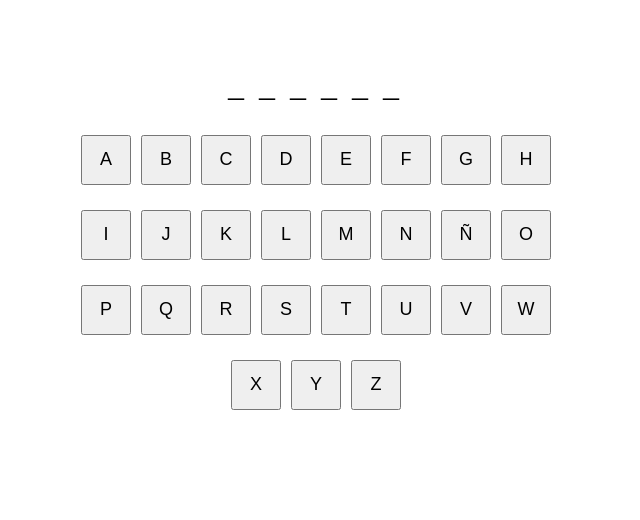
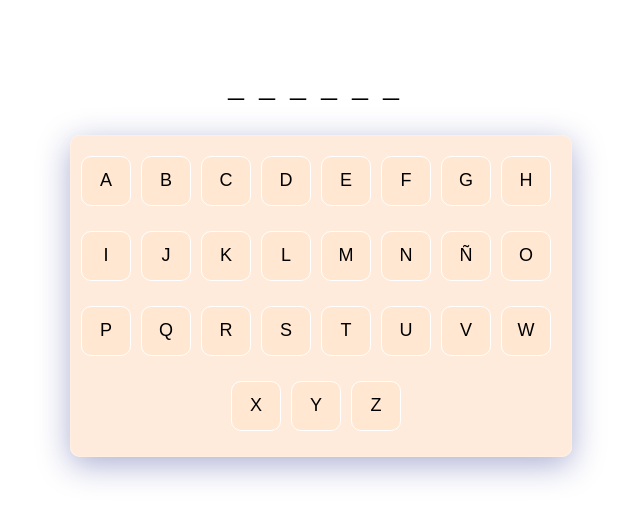
Before and after one commit to JoseDJarias/JuegoAhorcado, a website with bundled scripts: page public/index.html in a window 1280 px wide. Shown: the part 58-578 px from the top of the page, without its empty margins (319-959 px from the left). Built offline with nearby package versions, Linux system fonts and the light colour scheme.

Commit message:
Keyboard Style

```diff
--- a/assets/styles/styles.css
+++ b/assets/styles/styles.css
@@ -1,73 +1,91 @@
-header{
+header {
     display: flex;
     justify-content: center;
 }
+
 /* styles for the panel class */
-.panel{
+.panel {
     margin: 0 auto;
-    width:fit-content;
+    width: fit-content;
     height: 100px;
     display: flex;
     justify-content: space-evenly;
 }
 
-.lowbar-style{
-    font-size:xx-large;
+.lowbar-style {
+    font-size: xx-large;
     margin-right: 15px;
 }
+
 /* styles for the panel class */
 
 /* styles for the keyboard class */
-.keyboard-style{
+.keyboard-style {
     margin: 0 auto;
     display: flex;
     flex-wrap: wrap;
     justify-content: center;
     width: 500px;
     height: 300px;
+    /* padding: 6px; */
+    padding-top:20px;
+    background: rgba( 255, 231, 210, 0.8 );
+box-shadow: 0 8px 32px 0 rgba( 31, 38, 135, 0.37 );
+backdrop-filter: blur( 8px );
+-webkit-backdrop-filter: blur( 8px );
+border-radius: 10px;
+border: 1px solid rgba( 255, 255, 255, 0.18 );
 }
-.keyboard-div{
+
+.keyboard-div {
     width: 60px;
     height: 60px;
 }
 
-.keyboard-buttons{
+.keyboard-buttons {
     width: 50px;
     height: 50px;
     font-size: large;
-    /* border: 1px none; */
+    background: rgba( 255, 231, 210, 1 );
+    /* box-shadow: 0 8px 32px 0 rgba( 31, 38, 135, 0.37 ); */
+    backdrop-filter: blur( 8px );
+    -webkit-backdrop-filter: blur( 8px );
+    border-radius: 10px;
+    border: 1px solid rgba( 255, 255, 255, 9 );
 
 }
+
 /* styles for the keyboard class */
 
 
-.correct-letter{
+.correct-letter {
     background-color: aquamarine;
 }
-.wrong-letter{
+
+.wrong-letter {
     background-color: red;
 }
 
 
 /* image  */
-.image-container-father{
+.image-container-father {
     height: 300px;
     width: 800px;
     margin: 0 auto;
 }
 
-.image-container{
-    margin-left: 180px ;
+.image-container {
+    margin-left: 180px;
     height: 300px;
     width: 400px;
     visibility: visible;
 }
 
-.hide-image{
+.hide-image {
     height: 0px;
     width: 0px;
 }
 
-.attemps-counter{
+.attemps-counter {
     visibility: hidden;
 }
--- a/src/HangmanClass.js
+++ b/src/HangmanClass.js
@@ -41,9 +41,7 @@ class HangmanGame {
 
         }
             return this.textArray;
-        // if (!this.textArray.includes("_")) {
-        // }
-        // console.log(this.textArray);
+
     }
     setStatus() {
 
```
